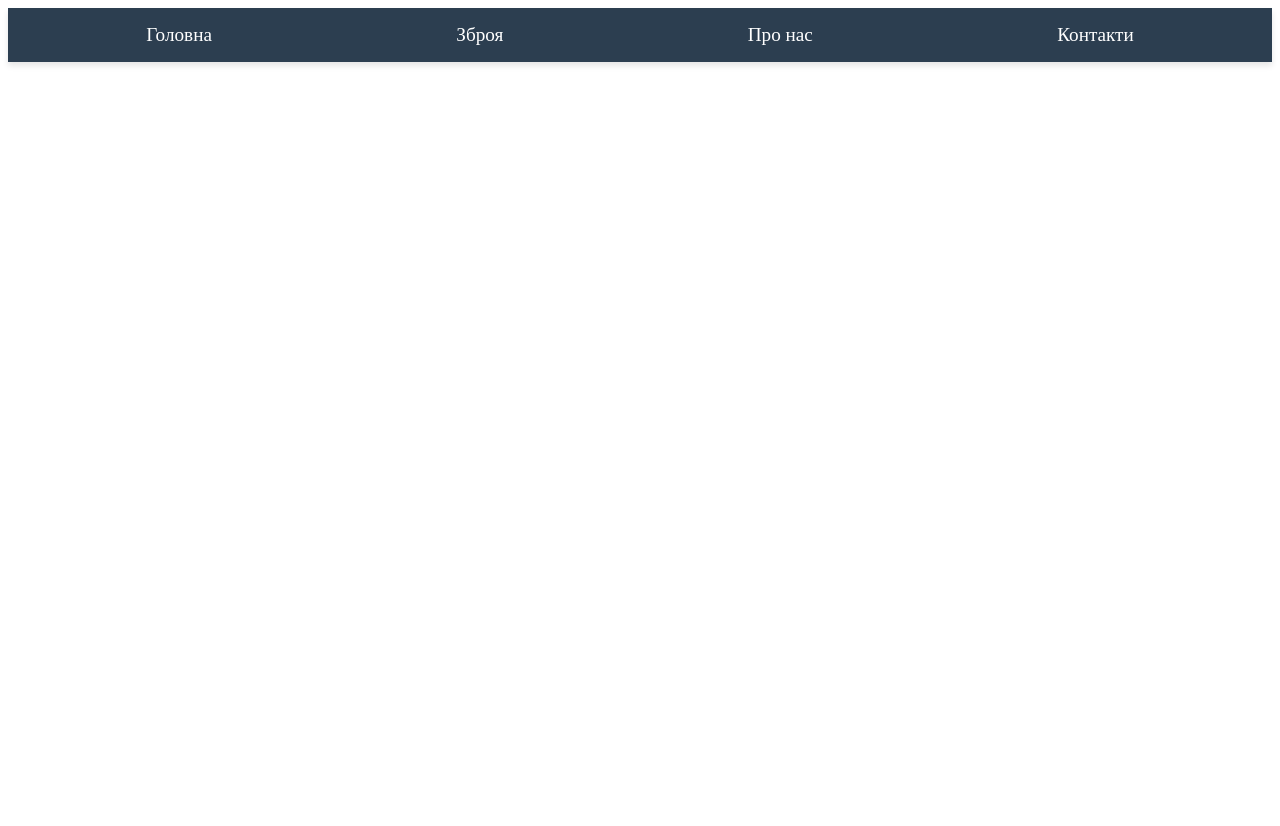
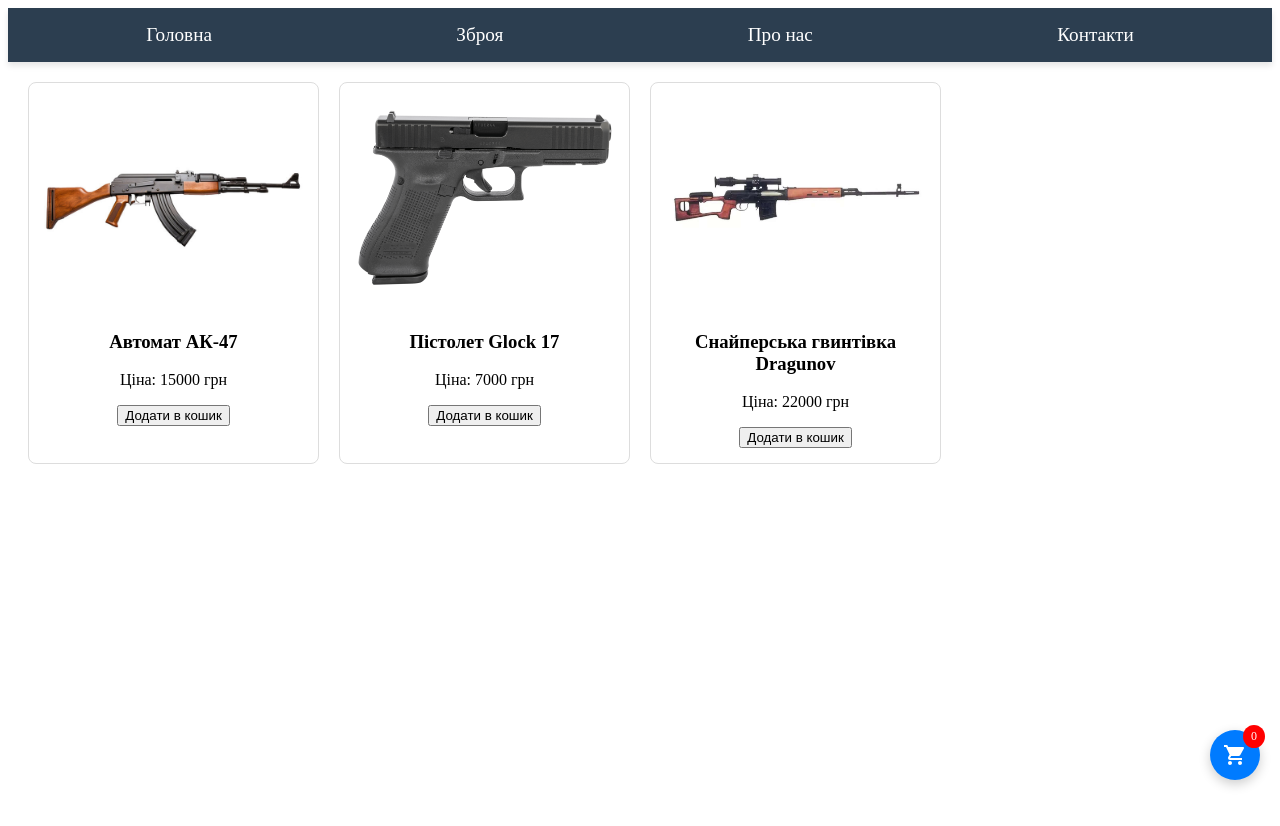
Before and after one commit to vladik-png/weaponshop-old, a Vue app: page /cart in a window 1280 px wide. Shown: the top 826 px of the page. Before the commit the page ends 800 px from the top, so only its background shows below. Built offline with nearby package versions, Linux system fonts and the light colour scheme.

Commit message:
adding products to cart

```diff
--- /dev/null
+++ b/src/components/CartPay.vue
@@ -0,0 +1,303 @@
+<template>
+    <div class="shop">
+      <!-- Список товарів -->
+      <div class="products">
+        <div v-for="product in products" :key="product.id" class="product-card">
+          <img :src="product.image" class="product-image" :alt="product.name">
+          <h3>{{ product.name }}</h3>
+          <p>Ціна: {{ product.price }} грн</p>
+          <button @click="addToCart(product.id)">Додати в кошик</button>
+        </div>
+      </div>
+
+      <!-- Іконка кошика з кількістю товарів -->
+      <div class="cart-icon" @click="toggleCart">
+        <svg xmlns="http://www.w3.org/2000/svg" viewBox="0 0 24 24">
+          <path d="M7 18c-1.1 0-1.99.9-1.99 2S5.9 22 7 22s2-.9 2-2-.9-2-2-2zM1 2v2h2l3.6 7.59-1.35 2.45c-.16.28-.25.61-.25.96 0 1.1.9 2 2 2h12v-2H7.42c-.14 0-.25-.11-.25-.25l.03-.12.9-1.63h7.45c.75 0 1.41-.41 1.75-1.03l3.58-6.49c.08-.14.12-.31.12-.48 0-.55-.45-1-1-1H5.21l-.94-2H1zm16 16c-1.1 0-1.99.9-1.99 2s.89 2 1.99 2 2-.9 2-2-.9-2-2-2z"/>
+        </svg>
+        <span class="cart-count">{{ cartTotalItems }}</span>
+      </div>
+
+      <!-- Випливаючий кошик -->
+      <div class="cart-container" :class="{ 'cart-open': isCartOpen }">
+        <div class="cart-overlay" @click="toggleCart"></div>
+        <div class="cart-panel">
+          <div class="cart-header">
+            <h2>Кошик</h2>
+            <button class="close-btn" @click="toggleCart">×</button>
+          </div>
+
+          <div v-if="cart.length === 0" class="empty-cart">Кошик порожній</div>
+
+          <div v-else>
+            <div v-for="item in cart" :key="item.id" class="cart-item">
+              <div class="item-info">
+                <h4>{{ item.name }}</h4>
+                <p>{{ item.price }} грн/шт</p>
+              </div>
+              <div class="item-controls">
+                <div class="quantity-controls">
+                  <button @click.stop="updateQuantity(item.id, -1)">−</button>
+                  <span>{{ item.quantity }}</span>
+                  <button @click.stop="updateQuantity(item.id, 1)">+</button>
+                </div>
+                <button class="remove-btn" @click.stop="removeItem(item.id)">Видалити</button>
+              </div>
+            </div>
+            <div class="cart-footer">
+              <p class="total-price">Загальна сума: {{ total }} грн</p>
+              <button class="checkout-btn" @click="checkout">Оформити замовлення</button>
+            </div>
+          </div>
+        </div>
+      </div>
+    </div>
+  </template>
+
+  <script>
+  export default {
+    data() {
+      return {
+        products: [
+          { id: 1, name: 'Автомат АК-47', price: 15000, image: require('@/assets/ak-47.jpg') },
+          { id: 2, name: 'Пістолет Glock 17', price: 7000, image: require('@/assets/glock17.png') },
+          { id: 3, name: 'Снайперська гвинтівка Dragunov', price: 22000, image: require('@/assets/dragunov.jpg') }
+        ],
+        cart: JSON.parse(localStorage.getItem('cart')) || [],
+        isCartOpen: false
+      };
+    },
+    computed: {
+      total() {
+        return this.cart.reduce((sum, item) => sum + item.price * item.quantity, 0);
+      },
+      cartTotalItems() {
+        return this.cart.reduce((sum, item) => sum + item.quantity, 0);
+      }
+    },
+    methods: {
+      // Всі методи залишаються незмінними як у вашому оригінальному коді
+      addToCart(productId) {
+        const product = this.products.find(p => p.id === productId);
+        const existingItem = this.cart.find(item => item.id === productId);
+
+        if (existingItem) {
+          existingItem.quantity++;
+        } else {
+          this.cart.push({ ...product, quantity: 1 });
+        }
+        this.saveCart();
+      },
+      updateQuantity(productId, change) {
+        const item = this.cart.find(item => item.id === productId);
+        if (item) {
+          item.quantity += change;
+          if (item.quantity < 1) {
+            this.cart = this.cart.filter(i => i.id !== productId);
+          }
+          this.saveCart();
+        }
+      },
+      removeItem(productId) {
+        this.cart = this.cart.filter(item => item.id !== productId);
+        this.saveCart();
+      },
+      checkout() {
+        if (this.cart.length === 0) {
+          alert('Кошик порожній!');
+          return;
+        }
+        if (confirm(`Підтвердити замовлення на суму ${this.total} грн?`)) {
+          this.cart = [];
+          this.saveCart();
+          alert('Замовлення успішно оформлено!');
+        }
+      },
+      toggleCart() {
+        this.isCartOpen = !this.isCartOpen;
+      },
+      saveCart() {
+        localStorage.setItem('cart', JSON.stringify(this.cart));
+      }
+    }
+  };
+  </script>
+
+  <style scoped>
+  .shop {
+    position: relative;
+    min-height: 100vh;
+    padding-bottom: 60px;
+  }
+
+  .products {
+    display: grid;
+    grid-template-columns: repeat(auto-fill, minmax(250px, 1fr));
+    gap: 20px;
+    padding: 20px;
+  }
+
+  .product-card {
+    border: 1px solid #ddd;
+    border-radius: 8px;
+    padding: 15px;
+    text-align: center;
+  }
+
+  .product-image {
+    max-width: 100%;
+    height: 200px;
+    object-fit: contain;
+    margin-bottom: 10px;
+  }
+
+  .cart-icon {
+    position: fixed;
+    bottom: 20px;
+    right: 20px;
+    background: #007bff;
+    width: 50px;
+    height: 50px;
+    border-radius: 50%;
+    display: flex;
+    align-items: center;
+    justify-content: center;
+    cursor: pointer;
+    box-shadow: 0 4px 12px rgba(0,0,0,0.2);
+    transition: transform 0.2s;
+  }
+
+  .cart-icon:hover {
+    transform: scale(1.1);
+  }
+
+  .cart-icon svg {
+    width: 24px;
+    height: 24px;
+    fill: white;
+  }
+
+  .cart-count {
+    position: absolute;
+    top: -5px;
+    right: -5px;
+    background: red;
+    color: white;
+    padding: 4px 8px;
+    border-radius: 50%;
+    font-size: 12px;
+  }
+
+  .cart-container {
+    position: fixed;
+    top: 0;
+    left: 0;
+    width: 100%;
+    height: 100%;
+    pointer-events: none;
+    z-index: 1000;
+  }
+
+  .cart-overlay {
+    background: rgba(0,0,0,0.5);
+    position: absolute;
+    top: 0;
+    left: 0;
+    width: 100%;
+    height: 100%;
+    opacity: 0;
+    transition: opacity 0.3s;
+  }
+
+  .cart-panel {
+    position: absolute;
+    bottom: -100%;
+    left: 0;
+    width: 100%;
+    height: 70vh;
+    background: white;
+    border-radius: 16px 16px 0 0;
+    padding: 20px;
+    transition: bottom 0.3s;
+  }
+
+  .cart-open .cart-overlay {
+    opacity: 1;
+    pointer-events: all;
+  }
+
+  .cart-open .cart-panel {
+    bottom: 0;
+  }
+
+  .cart-header {
+    display: flex;
+    justify-content: space-between;
+    align-items: center;
+    margin-bottom: 20px;
+  }
+
+  .close-btn {
+    font-size: 24px;
+    background: none;
+    border: none;
+    color: #666;
+  }
+
+  .empty-cart {
+    text-align: center;
+    color: #666;
+    padding: 40px 0;
+  }
+
+  .cart-item {
+    display: flex;
+    justify-content: space-between;
+    padding: 15px 0;
+    border-bottom: 1px solid #eee;
+  }
+
+  .item-controls {
+    display: flex;
+    align-items: center;
+    gap: 15px;
+  }
+
+  .quantity-controls {
+    display: flex;
+    align-items: center;
+    gap: 10px;
+  }
+
+  .quantity-controls button {
+    width: 30px;
+    height: 30px;
+    border-radius: 50%;
+    padding: 0;
+  }
+
+  .remove-btn {
+    background: #dc3545;
+  }
+
+  .checkout-btn {
+    width: 100%;
+    padding: 15px;
+    background: #28a745;
+    font-size: 16px;
+  }
+
+  .total-price {
+    font-size: 18px;
+    font-weight: bold;
+    margin: 20px 0;
+  }
+
+  button {
+    transition: all 0.2s;
+  }
+
+  button:active {
+    transform: scale(0.95);
+  }
+  </style>
--- a/src/components/MainMenu.vue
+++ b/src/components/MainMenu.vue
@@ -18,7 +18,7 @@ export default {
   data() {
     return {
       menuItems: [
-        { id: 1, name: "Головна", link: "/" },
+        { id: 1, name: "Головна ", link: "/" },
         { id: 2, name: "Зброя", link: "/weapons" },
         { id: 3, name: "Про нас", link: "/about" },
         { id: 4, name: "Контакти", link: "/contact" },
--- a/src/components/WeaponsList.vue
+++ b/src/components/WeaponsList.vue
@@ -1,6 +1,9 @@
 <template>
   <div class="weapons-list">
     <h1>Список зброї</h1>
+    <div class="cart-indicator">
+      Товарів у кошику: {{ cart.length }}
+    </div>
     <div class="weapon-item" v-for="weapon in weapons" :key="weapon.id">
       <img :src="weapon.image" :alt="weapon.name" class="weapon-image" />
       <div class="weapon-details">
@@ -8,6 +11,13 @@
         <p>{{ weapon.description }}</p>
         <p><strong>Ціна: </strong>{{ weapon.price }} грн</p>
         <p><strong>Кількість: </strong>{{ weapon.quantity }}</p>
+        <button
+          @click="addToCart(weapon)"
+          :disabled="weapon.quantity <= 0"
+          class="add-to-cart-btn"
+        >
+          Додати до кошика
+        </button>
       </div>
     </div>
   </div>
@@ -25,7 +35,7 @@ export default {
           description: 'Машинна гвинтівка, автоматичний режим стрільби.',
           price: 15000,
           quantity: 10,
-          image: require('@/assets/ak-47.jpg'), // Шлях до зображення
+          image: require('@/assets/ak-47.jpg'),
         },
         {
           id: 2,
@@ -44,8 +54,17 @@ export default {
           image: require('@/assets/dragunov.jpg'),
         },
       ],
+      cart: [],
     };
   },
+  methods: {
+    addToCart(weapon) {
+      if (weapon.quantity > 0) {
+        this.cart.push({...weapon});
+        weapon.quantity--;
+      }
+    }
+  }
 };
 </script>
 
@@ -54,6 +73,17 @@ export default {
   display: flex;
   flex-direction: column;
   align-items: center;
+}
+
+.cart-indicator {
+  position: fixed;
+  top: 20px;
+  right: 20px;
+  padding: 10px 20px;
+  background-color: #2196F3;
+  color: white;
+  border-radius: 5px;
+  box-shadow: 0 2px 4px rgba(0,0,0,0.2);
 }
 
 .weapon-item {
@@ -84,4 +114,24 @@ export default {
 .weapon-details p {
   margin: 5px 0;
 }
+
+.add-to-cart-btn {
+  padding: 8px 16px;
+  margin-top: 10px;
+  background-color: #4CAF50;
+  color: white;
+  border: none;
+  border-radius: 4px;
+  cursor: pointer;
+  transition: background-color 0.3s;
+}
+
+.add-to-cart-btn:hover {
+  background-color: #45a049;
+}
+
+.add-to-cart-btn:disabled {
+  background-color: #cccccc;
+  cursor: not-allowed;
+}
 </style>
--- a/src/router/index.js
+++ b/src/router/index.js
@@ -3,6 +3,7 @@ import HomePage from '../components/HomePage.vue';
 import WeaponsList from '../components/WeaponsList.vue';
 import AboutUs from '../components/AboutUs.vue';
 import ContactPage from '../components/ContactPage.vue';
+import CartPay from '../components/CartPay.vue';
 
 const routes = [
   {
@@ -25,6 +26,11 @@ const routes = [
     name: 'Contact',
     component: ContactPage,
   },
+  {
+    path: '/cart',
+    name: 'Cart',
+    component: CartPay,
+  },
 ];
 
 const router = createRouter({
```
